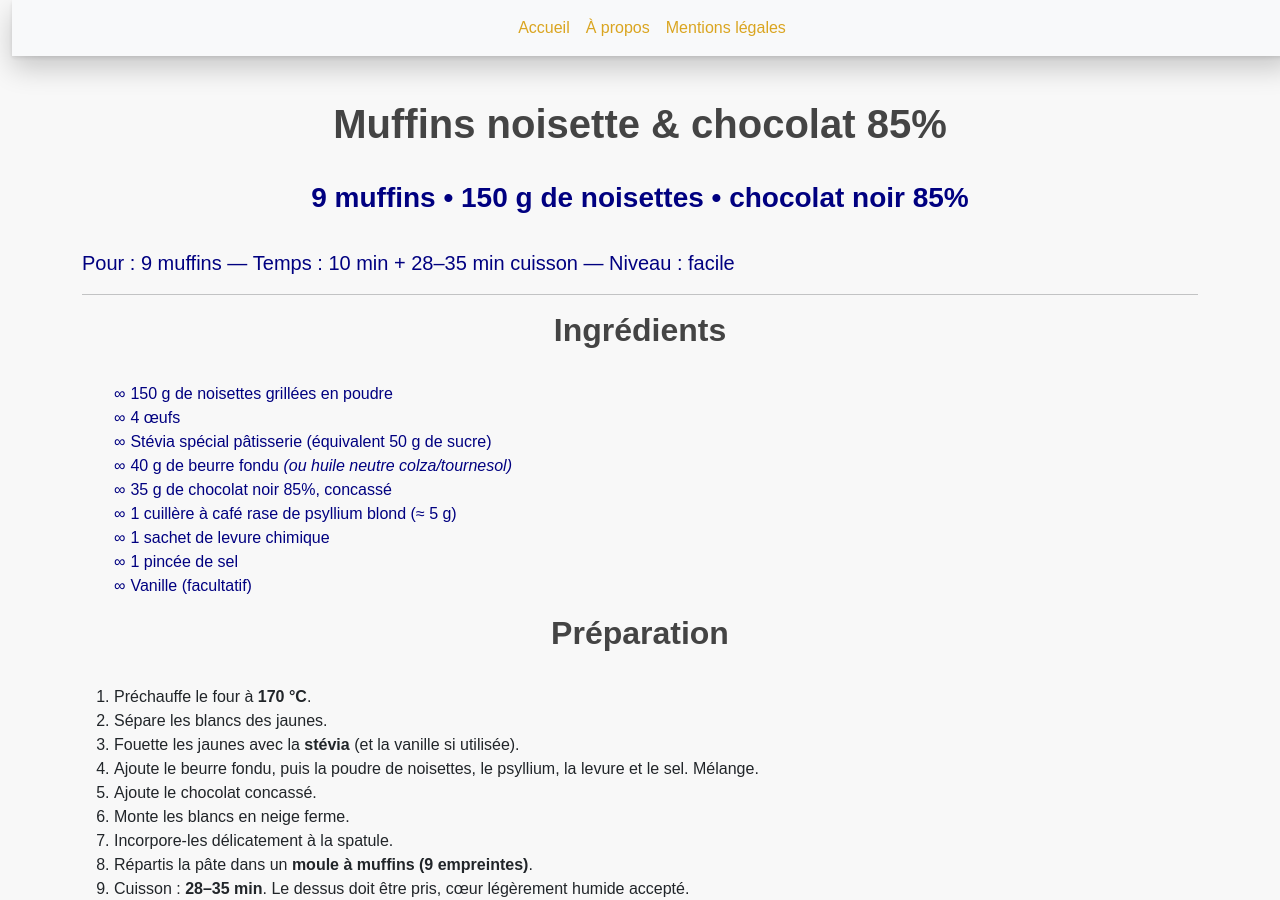
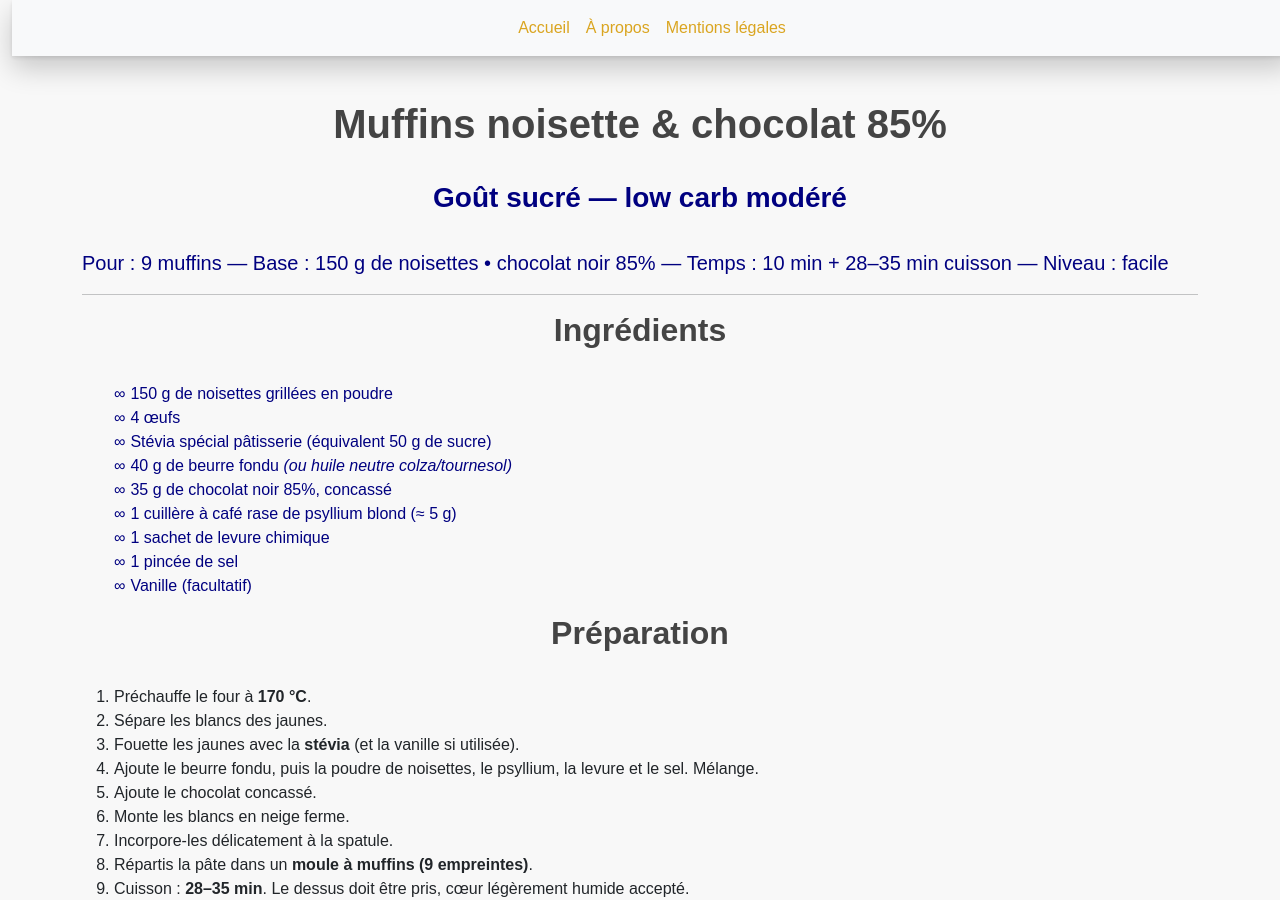
Before and after one commit to laurie-boissay/laurie-boissay.github.io, a Jekyll site: the page built from recettes/muffins-noisettes-chocolat.html, in a window 1280 px wide and 900 px high. Built offline with Jekyll 4.4.1, drawn with Linux system fonts in a browser that asks for light colours.

Commit message:
Update muffins-noisettes-chocolat.html
title

```diff
--- a/recettes/muffins-noisettes-chocolat.html
+++ b/recettes/muffins-noisettes-chocolat.html
@@ -3,7 +3,7 @@ layout: recipe
 title: "Muffins noisette & chocolat 85% — Recettes low carb"
 description: "Muffins low carb noisette & chocolat 85% (150 g de noisettes), avec psyllium pour la tenue, sucrés à la stévia. 9 muffins, format moule à muffins."
 recipe_title: "Muffins noisette & chocolat 85%"
-recipe_subtitle: "9 muffins • 150 g de noisettes • chocolat noir 85%"
+recipe_subtitle: "Goût sucré — low carb modéré"
 recipe_group: "Gâteaux & biscuits"
 recipe_sort: "Muffins noisette chocolat 85"
 tags:
@@ -41,6 +41,7 @@ extra_head: |
 
 <p class="lead">
   <strong>Pour :</strong> 9 muffins —
+  <strong>Base :</strong> 150 g de noisettes • chocolat noir 85% —
   <strong>Temps :</strong> 10 min + 28–35 min cuisson —
   <strong>Niveau :</strong> facile
 </p>
```
